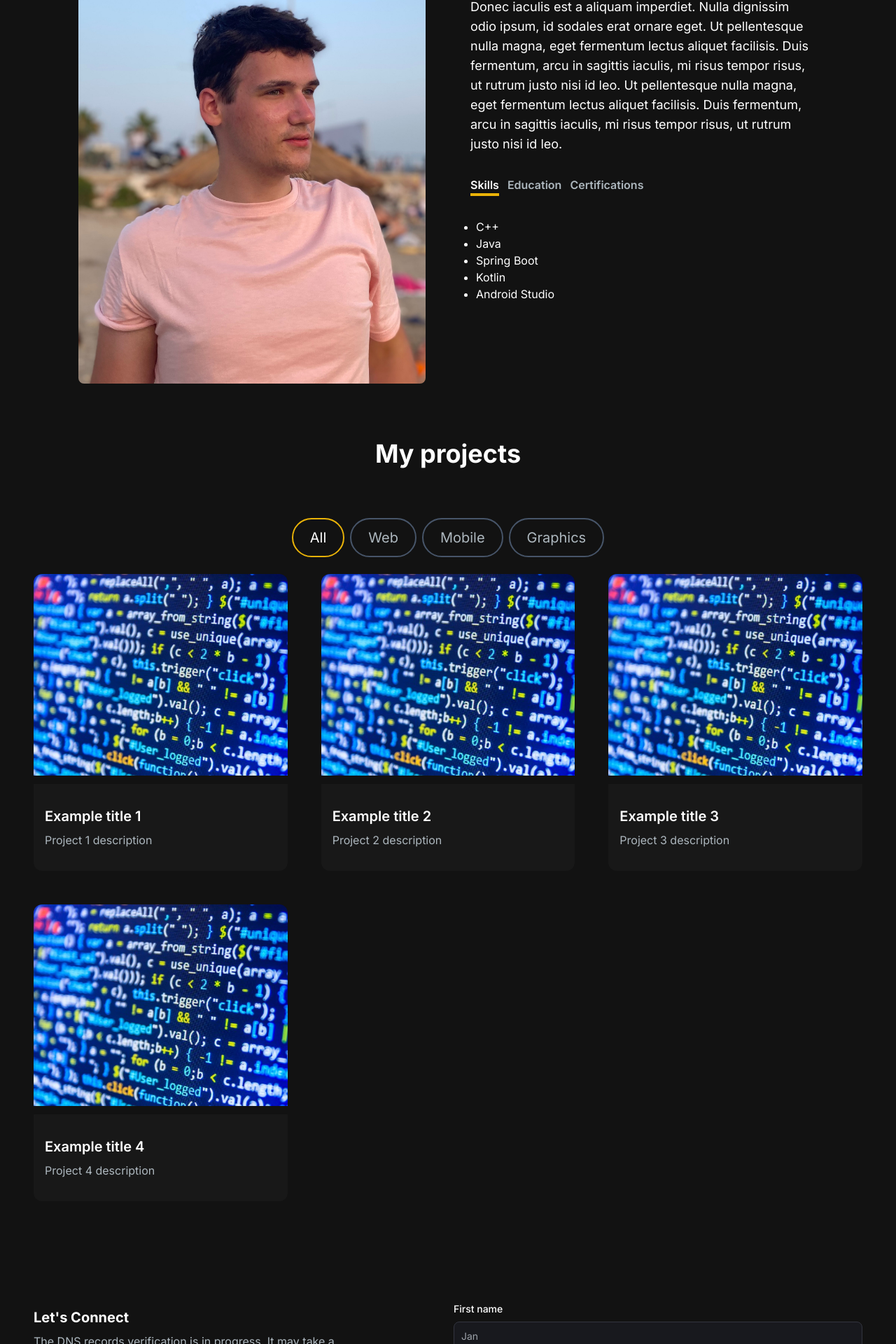
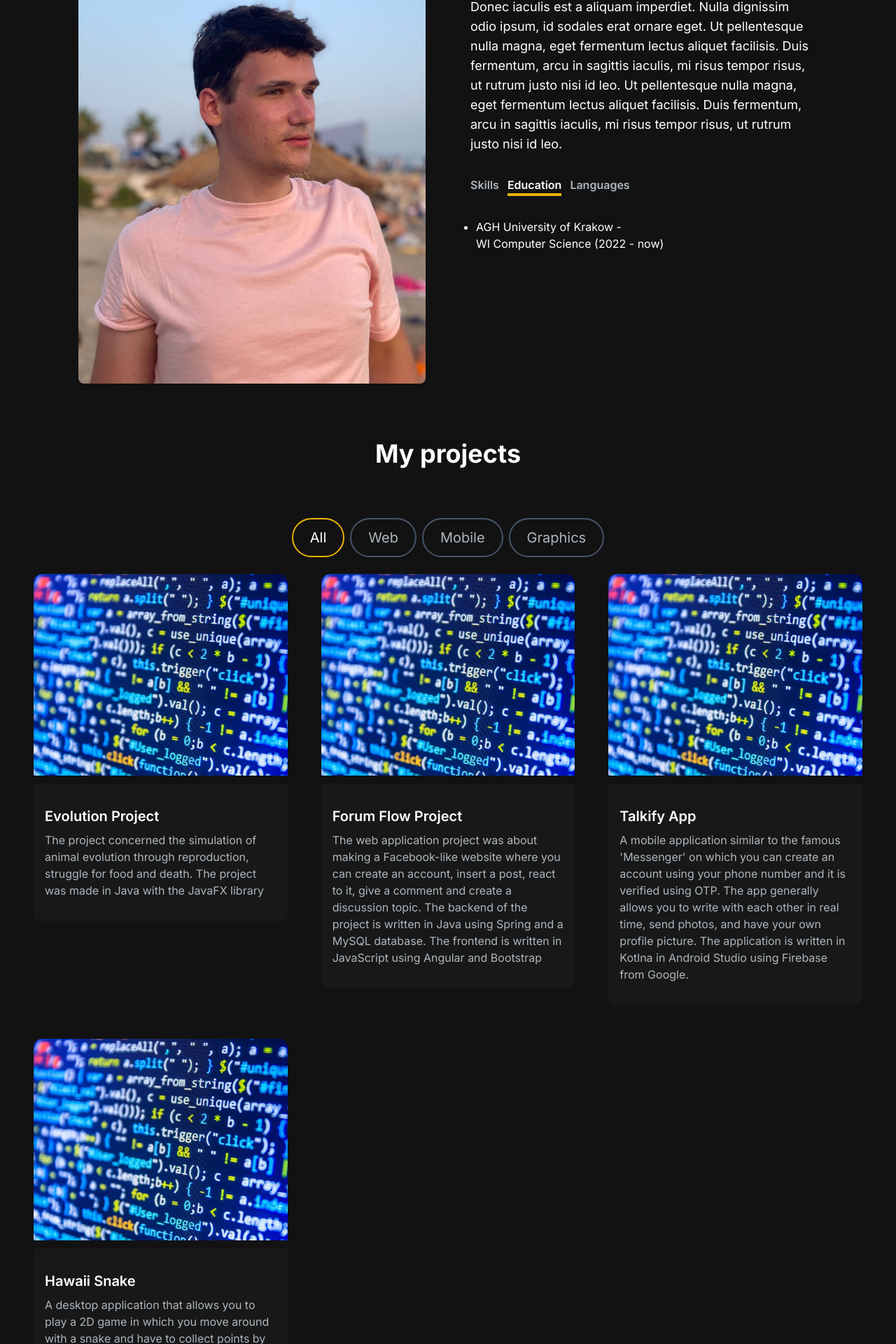
Before and after one commit to arturgesiarz/arturgesiarz.pl, a Next.js app: page / in a window 1280 px wide. Shown: the part 812-2732 px from the top of the page at 70% size. Built offline with nearby package versions, Linux system fonts and the light colour scheme.

Commit message:
Added descriptions to project

```diff
--- a/package.json
+++ b/package.json
@@ -17,6 +17,7 @@
     "react-animated-numbers": "^0.18.0",
     "react-dom": "^18",
     "react-modal": "^3.16.1",
+    "react-responsive": "^9.0.2",
     "react-scroll": "^1.9.0",
     "react-type-animation": "^3.2.0",
     "resend": "^3.2.0"
--- a/src/app/components/AboutSection.jsx
+++ b/src/app/components/AboutSection.jsx
@@ -23,23 +23,25 @@ const TAB_DATA = [
         id: "education",
         content: (
             <ul className="list-disc pl-2">
-                <li>AGH University of Krakow - Computer Science (present)</li>
+                <li>AGH University of Krakow - <br/>
+                    WI Computer Science (2022 - now)</li>
             </ul>
         )
     },
     {
-        title: "Certification",
-        id: "certifications",
+        title: "Languages",
+        id: "languages",
         content: (
             <ul className="list-disc pl-2">
-                <li>Empty :(</li>
+                <li>Polish (native)</li>
+                <li>English (B2)</li>
             </ul>
         )
     }
 ]
 
 const AboutSection = () => {
-    const [tab, setTab] = useState("skills");
+    const [tab, setTab] = useState("education");
     const [isPending, startTransition] = useTransition();
 
     const handleTabChange = (id) => {
@@ -78,10 +80,10 @@ const AboutSection = () => {
                             {" "}
                             Education{" "}
                         </TabButton>
-                        <TabButton selectTab={() => handleTabChange("certifications")}
-                                   active={tab === "certifications"}>
+                        <TabButton selectTab={() => handleTabChange("languages")}
+                                   active={tab === "languages"}>
                             {" "}
-                            Certifications{" "}
+                            Languages{" "}
                         </TabButton>
                     </div>
                     <div className="mt-8">
--- a/src/app/components/EmailSection.jsx
+++ b/src/app/components/EmailSection.jsx
@@ -57,9 +57,9 @@ const EmailSection = () => {
                 <h5 className="text-xl font-bold text-white my-2">Let's Connect</h5>
                 <p className="text-[#ADB7BE] mb-4 max-w-md">
                     {" "}
-                    The DNS records verification is in progress.
-                    It may take a few minutes or hours, depending on domain propagation time.
-                    You will receive an email notification once this operation is completed.
+                    If you have questions, suggestions or just want to chat, that's great!
+                    There's a form on the right where you can write me a message :)
+
                 </p>
                 <div className="socials flex flex-row gap-2">
                     <Link href="https://github.com">
--- a/src/app/components/HeroSection.jsx
+++ b/src/app/components/HeroSection.jsx
@@ -37,10 +37,12 @@ const HeroSection = () => {
                         </motion.div>
 
                     </h1>
-                    <p className="text-[#ADB7BE] mb-6 textl-lg lg:text-xl">
-                        Lorem ipsum dolor sit amet consectetur adipisicing elit. Quisquam,
-                        voluptatum.
-                    </p>
+                    <motion.p initial={{ opacity: 0, scale: 0.5 }}
+                              animate={{ opacity: 1, scale: 1 }}
+                              transition={{ duration: 1.5}}
+                              className="text-[#ADB7BE] mb-6 text-lg lg:text-2xl">
+                        <i> Talk is cheap. Show me the code </i> <br/> ~ Linus Torvalds
+                    </motion.p>
                     <div>
                         <button className="px-6 py-3 w-full sm:w-fit rounded-full mr-4 bg-gradient-to-br from-third-500 via-primary-500 to-secondary-500 hover:bg-slate-200 text-white">
                             Hire Me
--- a/src/app/components/NavLink.jsx
+++ b/src/app/components/NavLink.jsx
@@ -12,7 +12,7 @@ const NavLink = ({ href, title, navbarOpen, setNavbarOpen }) => {
             to={href}
             spy={true}
             smooth={true}
-            offset={-125} // opcjonalne przesunięcie, jeśli masz stałą nawigację górną
+            offset={-140} // opcjonalne przesunięcie, jeśli masz stałą nawigację górną
             duration={500}
             onSetInactive={handleClick}
             className="block py-2 pl-3 pr-4 text-[#ADB7BE] sm:text-xl rounded md:bg-transparent  md:p-0 hover:text-white "
--- a/src/app/components/ProjectNavbar.jsx
+++ b/src/app/components/ProjectNavbar.jsx
@@ -3,18 +3,27 @@ import React, {useRef } from "react";
 import { motion } from "framer-motion";
 import Image from "next/image";
 import Link from "next/link";
+import { Link as ScrollLink, animateScroll as scroll } from "react-scroll";
+import { ArrowUturnLeftIcon } from "@heroicons/react/24/solid";
+import { useMediaQuery } from 'react-responsive';
 
 
 const ProjectNavbar = ({ name }) => {
     const ref = useRef(null)
+    const isMediumScreen = useMediaQuery({ query: '(min-width: 641px)' });
+    const handleClick = () => {
+        if (isMediumScreen) {
+            scroll.scrollTo(1235);
+        } else {
+            scroll.scrollTo(1650);
+        }
 
+    };
 
     return (
         <nav ref={ref} className="fixed mx-auto border border-[#33353F] top-0 left-0 right-0 z-10 bg-[#121212] bg-opacity-100">
             <div className="flex container lg:py-4 flex-wrap items-center justify-between mx-auto p-1">
-                <motion.div initial={{ y: -50, opacity: 0 }}
-                            animate={{ y: 0, opacity: 1 }}
-                            transition={{ duration: 1.5 }}>
+                <div>
                     <Link
                         href="/"
                         className="text-2xl md:text-5xl text-white font-semibold">
@@ -25,16 +34,28 @@ const ProjectNavbar = ({ name }) => {
                             height={100}
                         />
                     </Link>
-                </motion.div>
+                </div>
                 <motion.div initial={{ y: -50, opacity: 0 }}
                             animate={{ y: 0, opacity: 1 }}
                             transition={{ duration: 1.5 }}
-                            className="block py-2 pl-3 pr-4 text-[#ADB7BE] sm:text-3xl rounded md:bg-transparent  md:p-0">
-                    {name}
+                            className="flex items-center px-3 py-2
+                                rounded text-slate-200 border-slate-200">
+                        <Link href="/">
+                            <button className="md:px-10" onClick={handleClick}>
+                                <ArrowUturnLeftIcon className="size-6 md:size-10 text-[#ADB7BE] sm:text-3xl hover:text-white hover:border-white"/>
+                            </button>
+                        </Link>
+
+                    <motion.div initial={{ y: -50, opacity: 0 }}
+                                animate={{ y: 0, opacity: 1 }}
+                                transition={{ duration: 1.5 }}
+                                className="block py-2 pl-3 pr-4 text-[#ADB7BE] md:text-3xl rounded md:bg-transparent  md:p-0">
+                        {name}
+                    </motion.div>
+
                 </motion.div>
+
             </div>
-
-
         </nav>
     );
 };
--- a/src/app/components/ProjectSection.jsx
+++ b/src/app/components/ProjectSection.jsx
@@ -7,8 +7,9 @@ import { motion, useInView} from "framer-motion";
 const projectsData = [
     {
         id : 1,
-        title: "Example title 1",
-        description: "Project 1 description",
+        title: "Evolution Project",
+        description: "The project concerned the simulation of animal evolution through reproduction, " +
+            "struggle for food and death. The project was made in Java with the JavaFX library",
         image: "/images/projects/1.jpg",
         tag: ["All", "Graphics"],
         gitUrl: "",
@@ -16,8 +17,11 @@ const projectsData = [
     },
     {
         id : 2,
-        title: "Example title 2",
-        description: "Project 2 description",
+        title: "Forum Flow Project",
+        description: "The web application project was about making a Facebook-like website " +
+            "where you can create an account, insert a post, react to it, give a comment " +
+            "and create a discussion topic. The backend of the project is written in Java using Spring" +
+            " and a MySQL database. The frontend is written in JavaScript using Angular and Bootstrap",
         image: "/images/projects/2.jpg",
         tag: ["All", "Web"],
         gitUrl: "",
@@ -25,8 +29,12 @@ const projectsData = [
     },
     {
         id : 3,
-        title: "Example title 3",
-        description: "Project 3 description",
+        title: "Talkify App",
+        description: "A mobile application similar to the famous 'Messenger' " +
+            "on which you can create an account using your phone number and it is verified using OTP. " +
+            "The app generally allows you to write with each other in real time, send photos, " +
+            "and have your own profile picture. The application is written in Kotlna in Android Studio " +
+            "using Firebase from Google.",
         image: "/images/projects/3.jpg",
         tag: ["All","Mobile"],
         gitUrl: "",
@@ -34,8 +42,10 @@ const projectsData = [
     },
     {
         id : 4,
-        title: "Example title 4",
-        description: "Project 4 description",
+        title: "Hawaii Snake",
+        description: "A desktop application that allows you to play a 2D game " +
+            "in which you move around with a snake and have to collect points by eating," +
+            " but be careful not to eat yourself! The application was written in C++ using SFML library.",
         image: "/images/projects/4.jpg",
         tag: ["All", "Graphics"],
         gitUrl: "",
--- a/src/app/projects/evolution/page.js
+++ b/src/app/projects/evolution/page.js
@@ -1,9 +1,9 @@
-import Navbar from "@/app/components/Navbar";
+import ProjectNavbar from "@/app/components/ProjectNavbar";
 
 export default function Home() {
     return (
         <main className="flex min-h-screen flex-col bg-[#121212]">
-            <Navbar />
+            <ProjectNavbar name={"Evolution Project"}/>
         </main>
     );
 }
--- a/src/app/projects/forum_flow/page.js
+++ b/src/app/projects/forum_flow/page.js
@@ -3,7 +3,7 @@ import ProjectNavbar from "@/app/components/ProjectNavbar";
 export default function Home() {
     return (
         <main className="flex min-h-screen flex-col bg-[#121212]">
-            <ProjectNavbar name={"Forum-Flow Project"}/>
+            <ProjectNavbar name={"ForumFlow Project"}/>
         </main>
     );
 }
--- a/src/app/projects/hawaii_snake/page.js
+++ b/src/app/projects/hawaii_snake/page.js
@@ -1,9 +1,9 @@
-import Navbar from "@/app/components/Navbar";
+import ProjectNavbar from "@/app/components/ProjectNavbar";
 
 export default function Home() {
     return (
         <main className="flex min-h-screen flex-col bg-[#121212]">
-            <Navbar />
+            <ProjectNavbar name={"Hawaii Snake Project"}/>
         </main>
     );
 }
--- a/src/app/projects/talkify/page.js
+++ b/src/app/projects/talkify/page.js
@@ -1,9 +1,9 @@
-import Navbar from "@/app/components/Navbar";
+import ProjectNavbar from "@/app/components/ProjectNavbar";
 
 export default function Home() {
     return (
         <main className="flex min-h-screen flex-col bg-[#121212]">
-            <Navbar />
+            <ProjectNavbar name={"Talkify Project"}/>
         </main>
     );
 }
```
Also changed, not shown: 1 other file (tests, documents, lock files or other folders).
